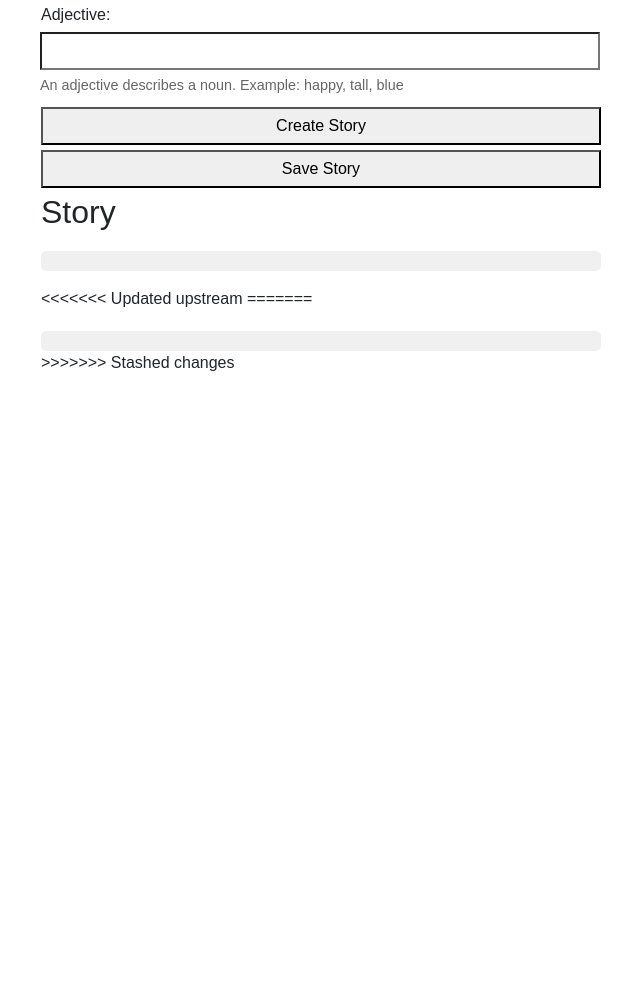
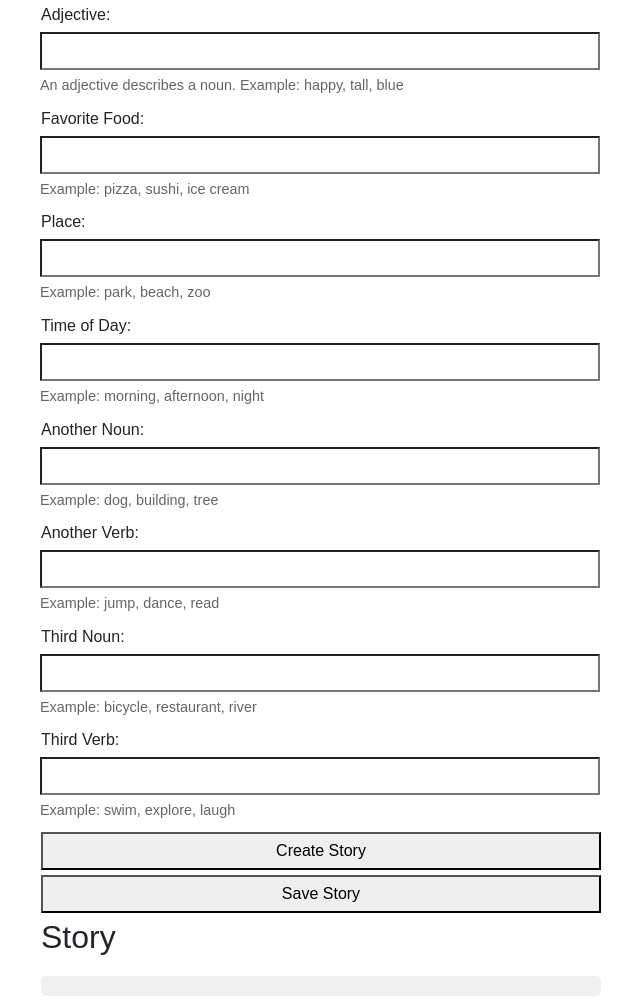
Before and after one commit to Dom-Darling/Aus05_mad_lib, a plain HTML site: page index.html in a window 1280 px wide. Shown: the part 400-1399 px from the top of the page, without its empty margins (319-959 px from the left). Before the commit the page ends 800 px from the top, so only its background shows below. Drawn offline with nearby package versions, Linux system fonts and the light colour scheme.

Commit message:
heres my changes

```diff
--- a/index.html
+++ b/index.html
@@ -6,7 +6,6 @@
     <link rel="stylesheet" href="./assets/css/styles.css">
     <meta charset="UTF-8">
     <title>MadLibz Mashup</title>
-
 </head>
 <body>
     <main>
@@ -15,54 +14,91 @@
             <div class="input-group">
                 <label for="noun">Noun:</label>
                 <input type="text" id="noun">
-                <div class="definition">
-                    A noun is a person, place, or thing. Example: cat, city, book
-                </div>
+                <div class="definition">A noun is a person, place, or thing. Example: cat, city, book</div>
             </div>
 
             <div class="input-group">
                 <label for="verb">Verb:</label>
                 <input type="text" id="verb">
-                <div class="definition">
-                    A verb is an action word. Example: run, sing, write
-                </div>
+                <div class="definition">A verb is an action word. Example: run, sing, write</div>
             </div>
 
             <div class="input-group">
                 <label for="adjective">Adjective:</label>
                 <input type="text" id="adjective">
-                <div class="definition">
-                    An adjective describes a noun. Example: happy, tall, blue
-                </div>
+                <div class="definition">An adjective describes a noun. Example: happy, tall, blue</div>
+            </div>
+
+            <!-- New input fields -->
+            <div class="input-group">
+                <label for="food">Favorite Food:</label>
+                <input type="text" id="food">
+                <div class="definition">Example: pizza, sushi, ice cream</div>
+            </div>
+
+            <div class="input-group">
+                <label for="place">Place:</label>
+                <input type="text" id="place">
+                <div class="definition">Example: park, beach, zoo</div>
+            </div>
+
+            <div class="input-group">
+                <label for="time">Time of Day:</label>
+                <input type="text" id="time">
+                <div class="definition">Example: morning, afternoon, night</div>
+            </div>
+
+            <div class="input-group">
+                <label for="secondNoun">Another Noun:</label>
+                <input type="text" id="secondNoun">
+                <div class="definition">Example: dog, building, tree</div>
+            </div>
+
+            <div class="input-group">
+                <label for="secondVerb">Another Verb:</label>
+                <input type="text" id="secondVerb">
+                <div class="definition">Example: jump, dance, read</div>
+            </div>
+
+            <div class="input-group">
+                <label for="thirdNoun">Third Noun:</label>
+                <input type="text" id="thirdNoun">
+                <div class="definition">Example: bicycle, restaurant, river</div>
+            </div>
+
+            <div class="input-group">
+                <label for="thirdVerb">Third Verb:</label>
+                <input type="text" id="thirdVerb">
+                <div class="definition">Example: swim, explore, laugh</div>
             </div>
 
             <button onclick="createStory()">Create Story</button>
             <button onclick="saveStory()">Save Story</button>
-
-
-
         </section>
         <section>
             <h2>Story</h2>
             <p id="story"></p>
+        </section>
     </main>
-<<<<<<< Updated upstream
+
     <script src="https://cdn.jsdelivr.net/npm/bootstrap@5.3.3/dist/js/bootstrap.bundle.min.js" integrity="sha384-YvpcrYf0tY3lHB60NNkmXc5s9fDVZLESaAA55NDzOxhy9GkcIdslK1eN7N6jIeHz" crossorigin="anonymous"></script>
     <script src="./assets/js/scripts.js"></script>
-=======
-<!-- remove the extra closing </body> tag -->
-
-
-
-    <div id="story"></div>
 
     <script>
         function createStory() {
             var noun = document.getElementById('noun').value;
             var verb = document.getElementById('verb').value;
             var adjective = document.getElementById('adjective').value;
+            var food = document.getElementById('food').value;
+            var place = document.getElementById('place').value;
+            var time = document.getElementById('time').value;
+            var secondNoun = document.getElementById('secondNoun').value;
+            var secondVerb = document.getElementById('secondVerb').value;
+            var thirdNoun = document.getElementById('thirdNoun').value;
+            var thirdVerb = document.getElementById('thirdVerb').value;
 
-            var story = `The ${adjective} ${noun} likes to ${verb}.`;
+            var story = `Once upon a time, in a faraway land, there lived a ${adjective} ${noun}. Every day, this ${noun} would ${verb} in the most peculiar way. It was known far and wide for its love of ${food}, which it would always eat at the famous ${place} during the ${time}. This was no ordinary ${noun}, for it had a special friend, a ${secondNoun}, with whom it would often ${secondVerb}. Together, they would embark on exciting adventures, where they would encounter a mysterious ${thirdNoun}. This ${thirdNoun} had a habit of ${thirdVerb} whenever it was excited, which made their adventures all the more thrilling. In the end, the ${noun} and its friends would always return home, happy and content, knowing that they had made the world just a little bit more interesting. And so, their story continues, full of wonder, joy, and a little bit of magic.`;
+
 
             document.getElementById('story').textContent = story;
         }
@@ -81,6 +117,5 @@
             a.click();
         }
     </script>
->>>>>>> Stashed changes
 </body>
 </html>
```
Also changed, not shown: assets/js/script.js (+15 -9 lines).
